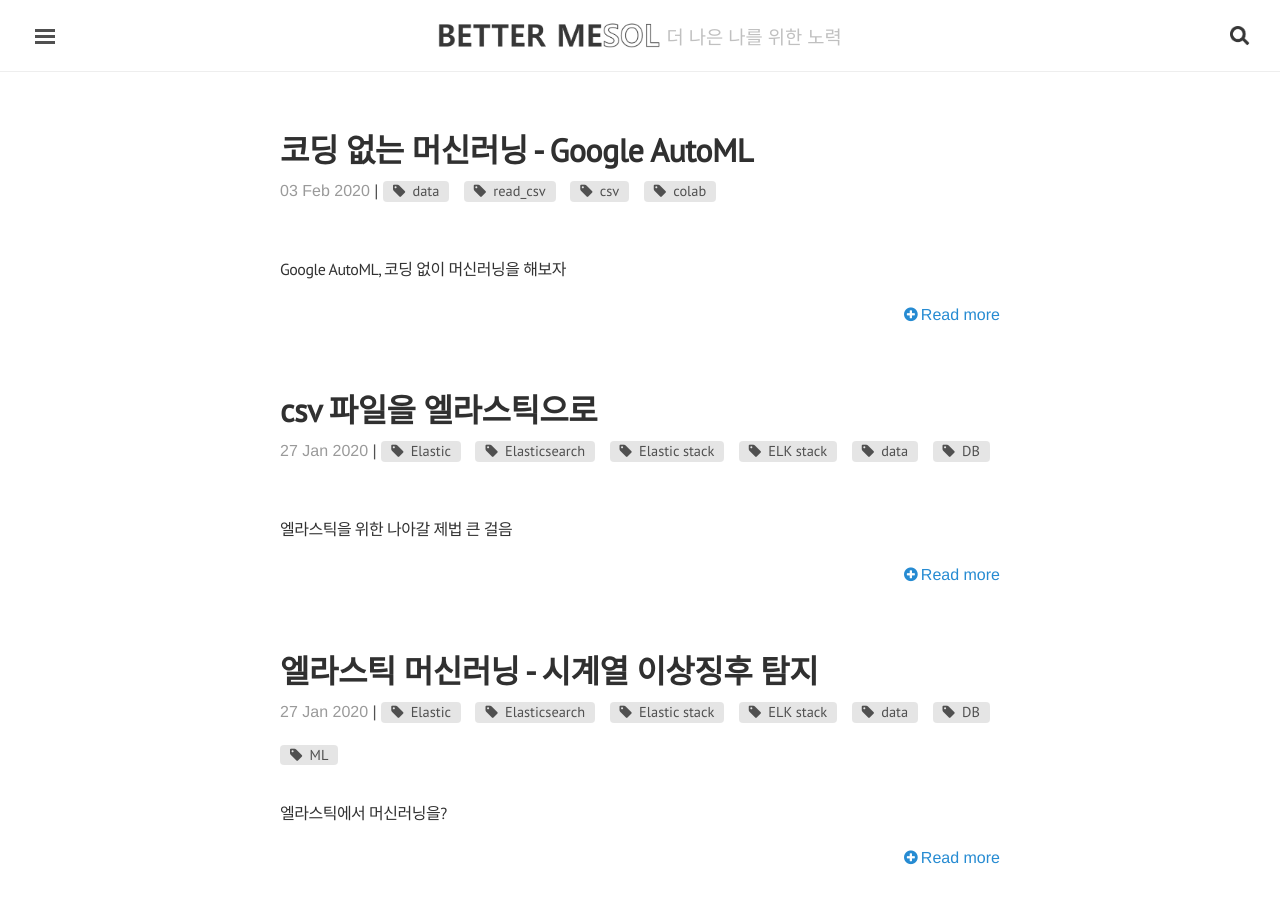
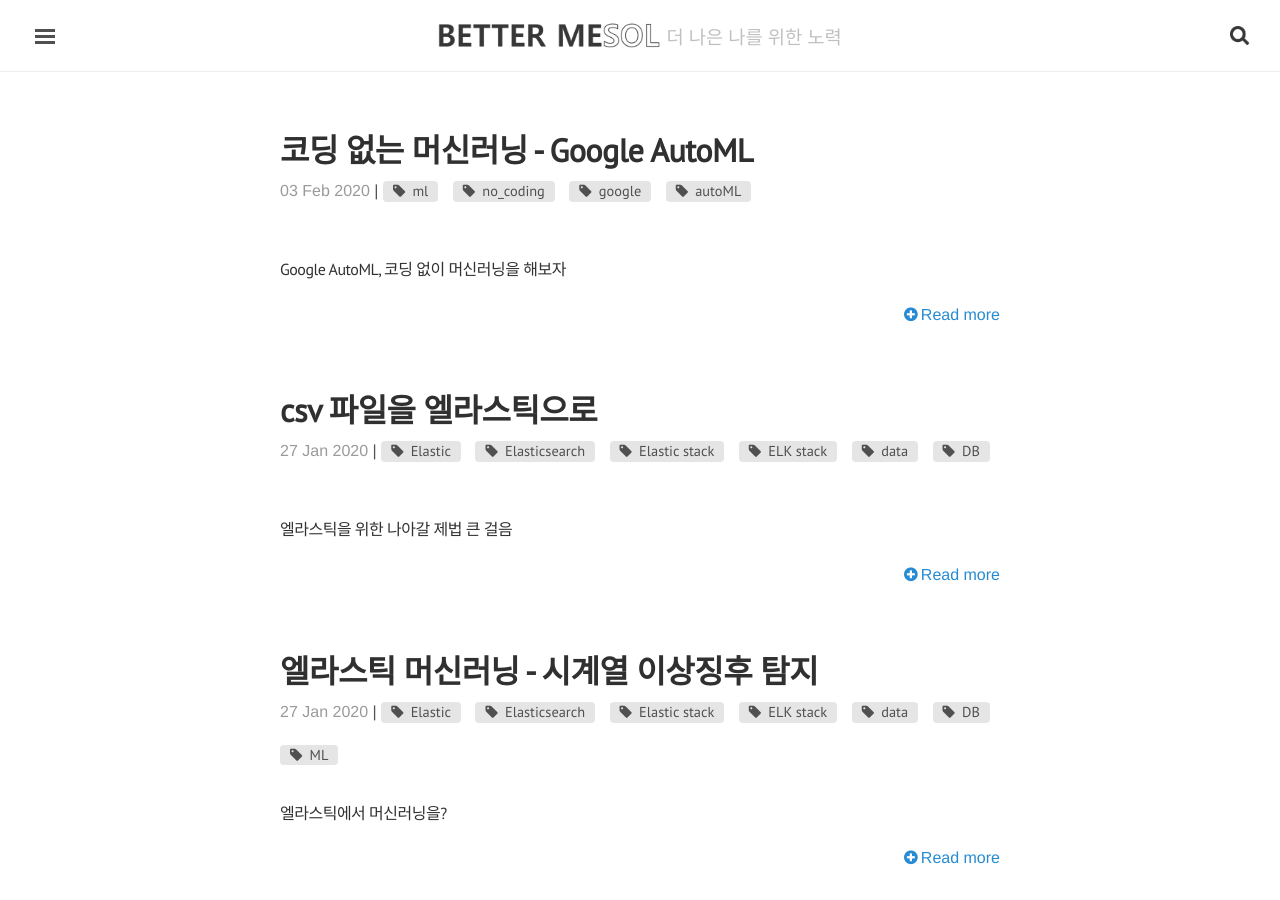
Before and after one commit to bettermesol/bettermesol.github.io, a Jekyll site: the page built from blog/index.html, in a window 1280 px wide and 900 px high. Built offline with Jekyll 4.4.1, drawn with Linux system fonts in a browser that asks for light colours; nearby versions of some CDN libraries; the list of posts is cut into pages by our own code.

Commit message:
Update 2020-02-03-no_coding_ml_google_autoML.md

```diff
--- a/_posts/2020-02-03-no_coding_ml_google_autoML.md
+++ b/_posts/2020-02-03-no_coding_ml_google_autoML.md
@@ -3,8 +3,8 @@ title: "코딩 없는 머신러닝 - Google AutoML"
 excerpt: "Google AutoML, 코딩 없이 머신러닝을 해보자"
 last_modified_at: 2020-02-03T16:20:02-05:00
 categories:
-  - Data
-tags: [data, read_csv, csv, colab]
+  - ML
+tags: [ml, no_coding, google, autoML]
 
 toc : # true
 toc_label : # "toc_label"
```
